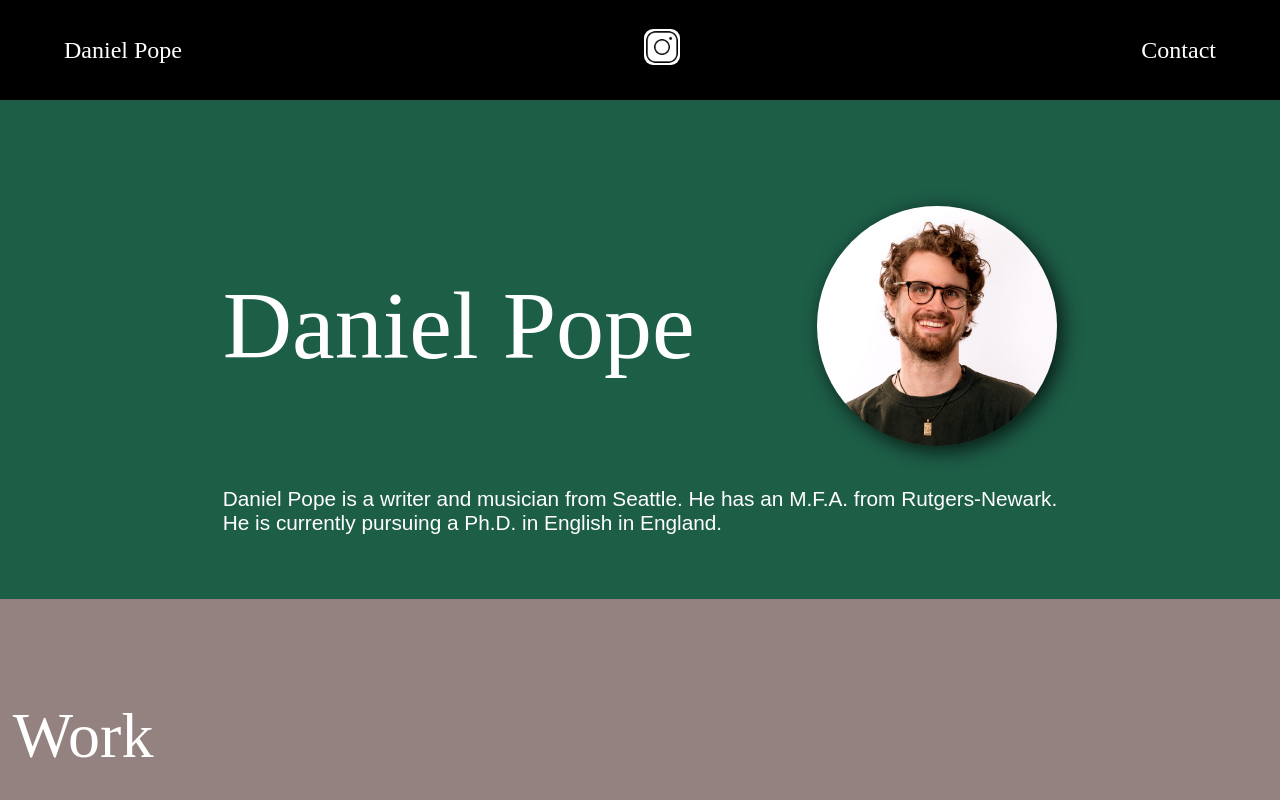
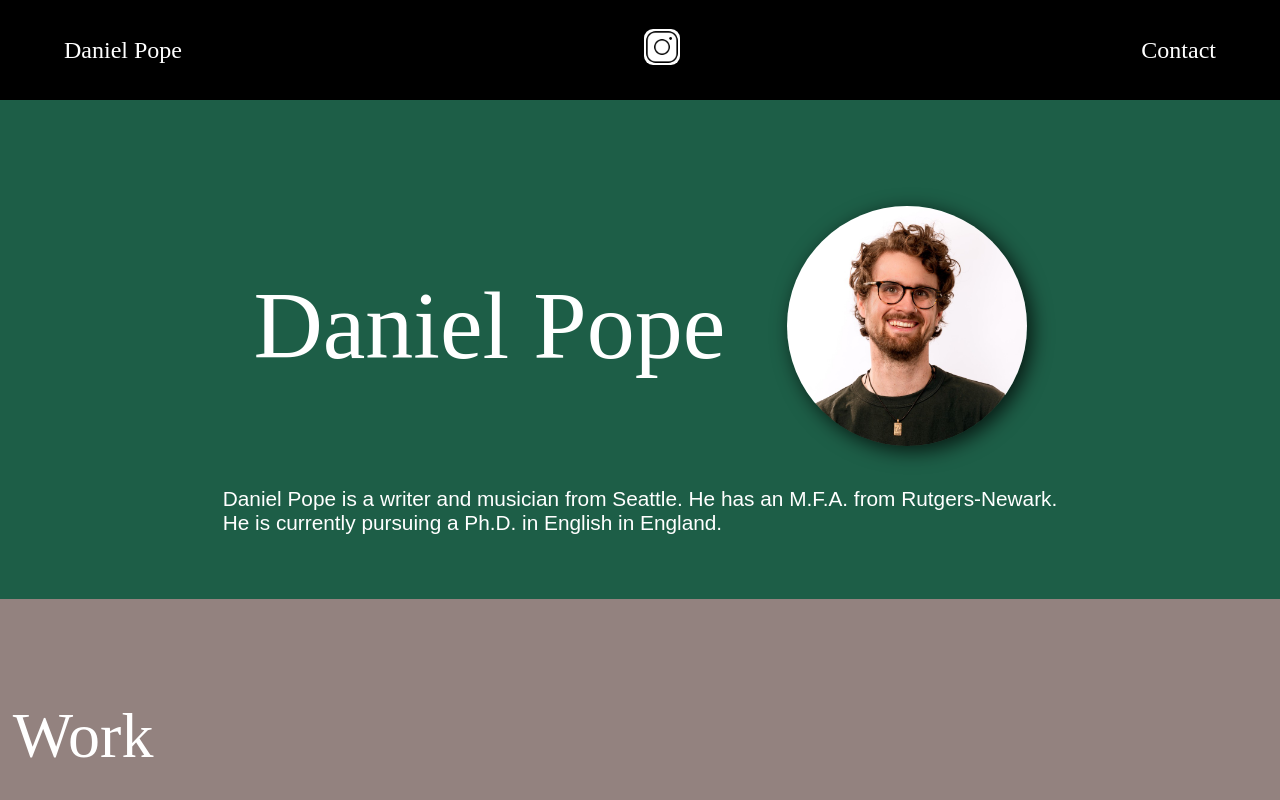
Before and after one commit to swinnik/writer-portfolio, a React app: page / in a window 1280 px wide. Shown: the top 800 px of the page. Built offline with nearby package versions, Linux system fonts and the light colour scheme.

Commit message:
space around profile

```diff
--- a/src/components/Bio.jsx
+++ b/src/components/Bio.jsx
@@ -8,7 +8,7 @@ const Bio = () => {
         <div
           style={{
             display: "flex",
-            justifyContent: "space-between",
+            justifyContent: "space-around",
             flexWrap: "wrap",
             alignItems: "center",
           }}
```
